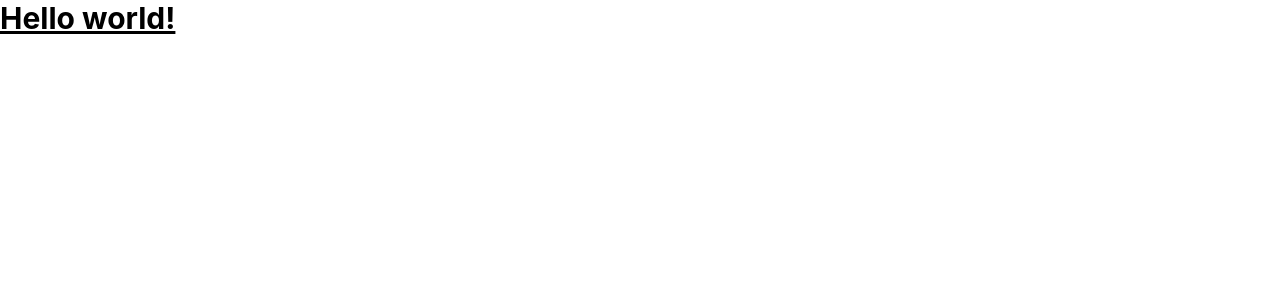
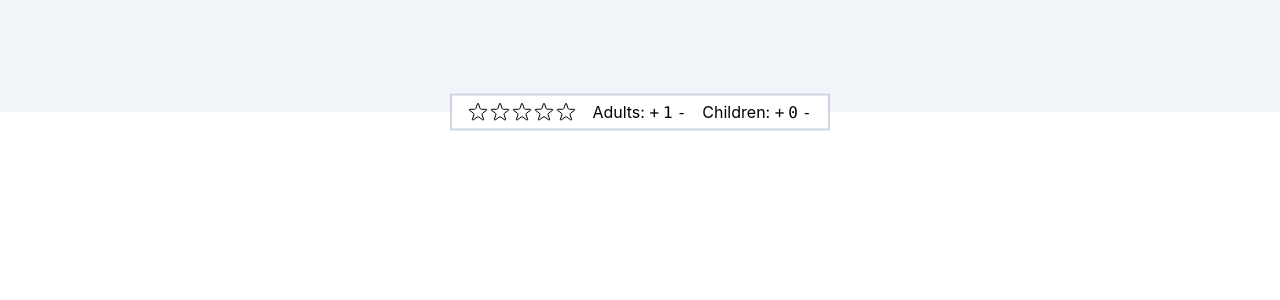
Before and after one commit to cklaymen/guestline, a React (Create React App) app: page / in a window 1280 px wide. Shown: the top 300 px of the page. Built offline with nearby package versions, Linux system fonts and the light colour scheme.

Commit message:
Add Header

```diff
--- a/src/App.tsx
+++ b/src/App.tsx
@@ -1,7 +1,12 @@
 import React from "react";
+import Header from "./components/Header";
 
 function App() {
-  return <h1 className="text-3xl font-bold underline">Hello world!</h1>;
+  return (
+    <div className="flex flex-col items-stretch">
+      <Header />
+    </div>
+  );
 }
 
 export default App;
--- a/src/components/AmountField/AmountField.tsx
+++ b/src/components/AmountField/AmountField.tsx
@@ -5,8 +5,9 @@ interface AmountFieldProps {
 }
 
 const AmountField: React.FC<AmountFieldProps> = ({ value, onChange, min }) => (
-  <span className="font-mono select-none">
-    <button onClick={() => onChange(value + 1)}>+</button> {value}{" "}
+  <span className="font-mono inline-flex flex-row gap-1">
+    <button onClick={() => onChange(value + 1)}>+</button>
+    <span>{value}</span>
     <button
       onClick={() => onChange(value - 1)}
       disabled={min !== undefined && min >= value}
--- /dev/null
+++ b/src/components/Header/Header.tsx
@@ -0,0 +1,28 @@
+import { useState } from "react";
+
+import AmountField from "../AmountField/AmountField";
+import Rating from "../Rating/Rating";
+
+const Header: React.FC = () => {
+  const [rating, setRating] = useState<number | null>(null);
+  const [adults, setAdults] = useState<number>(1);
+  const [children, setChildren] = useState<number>(0);
+
+  return (
+    <header className="flex flex-col justify-center">
+      <div className="h-28 bg-slate-100 justify-self-stretch" />
+      <nav className="inline-flex flex-row gap-4 border border-2 border-solid border-slate-300 border- py-1 px-4 mx-1 self-center -translate-y-1/2 bg-white select-none">
+        <Rating rating={rating} onChange={setRating} />
+        <div>
+          Adults: <AmountField value={adults} onChange={setAdults} min={1} />
+        </div>
+        <div>
+          Children:{" "}
+          <AmountField value={children} onChange={setChildren} min={0} />
+        </div>
+      </nav>
+    </header>
+  );
+};
+
+export default Header;
--- /dev/null
+++ b/src/components/Header/index.ts
@@ -0,0 +1 @@
+export { default } from "./Header";
```
